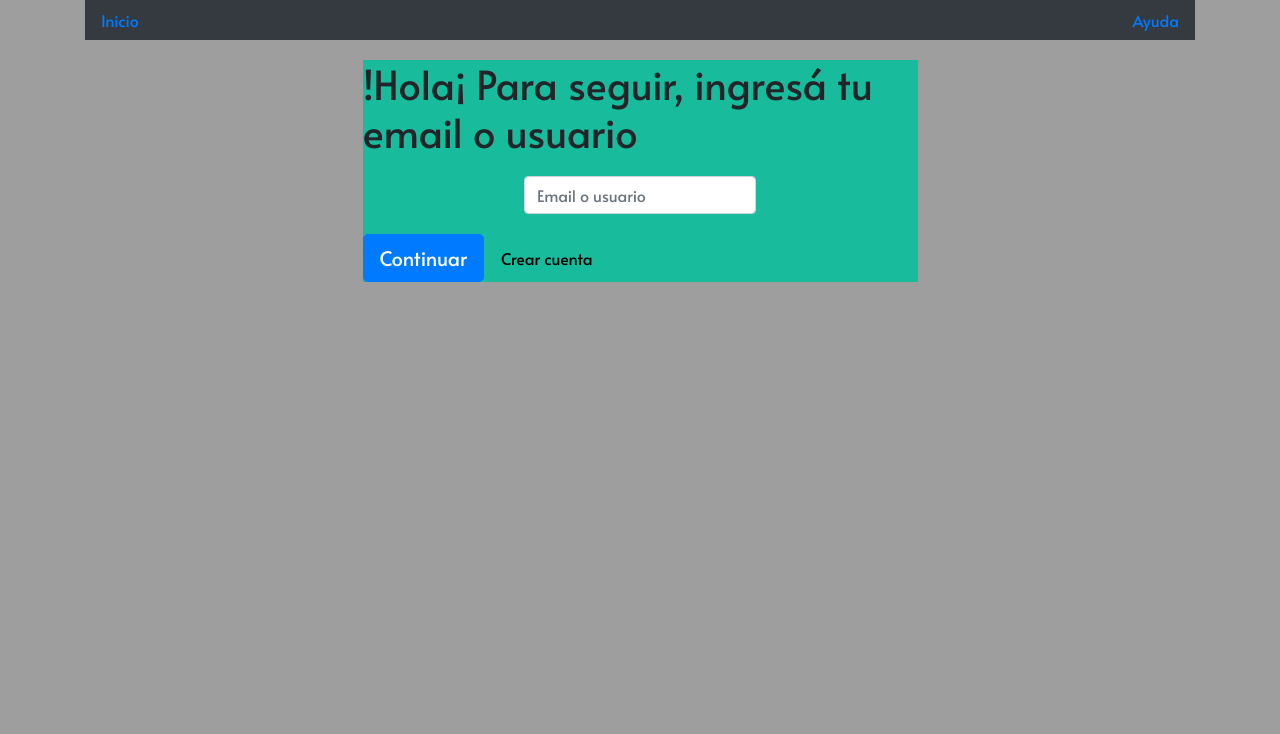
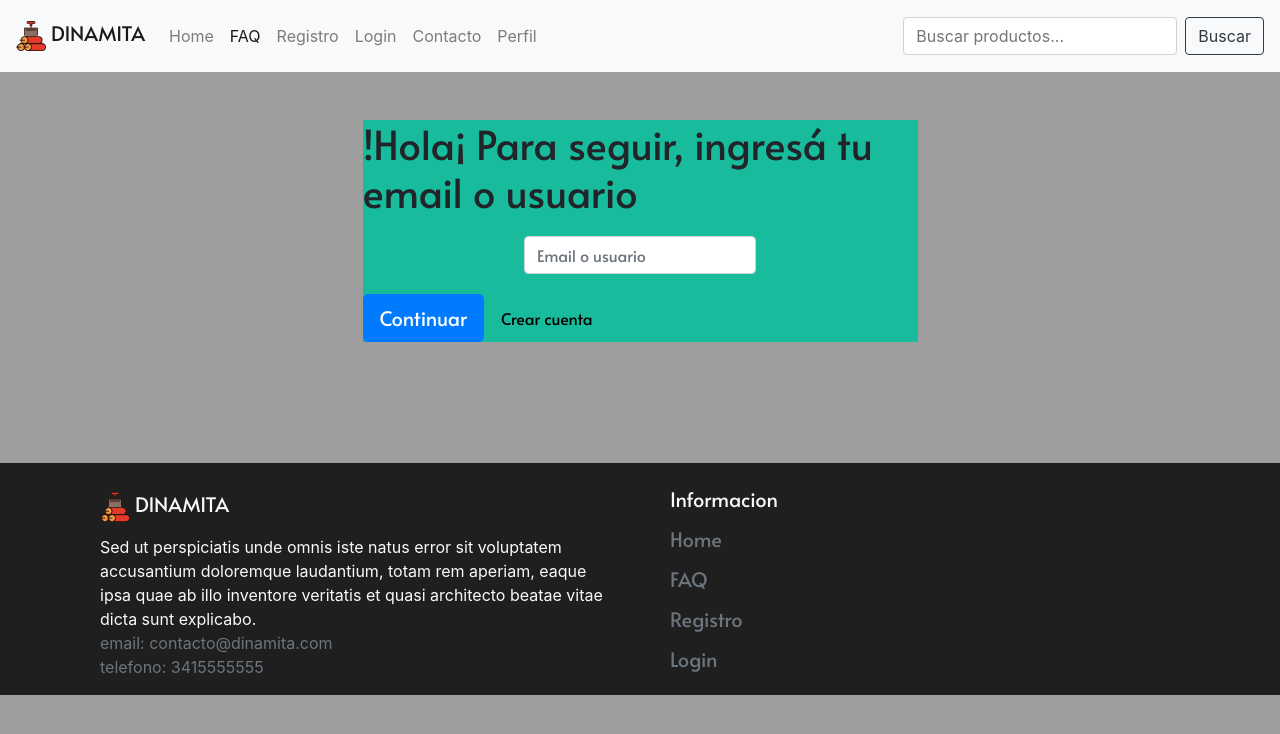
Before and after one commit to josemonzon/dinamitashop, a PHP site: page /login.html in a window 1280 px wide. Shown: the top 734 px of the page. Run offline with PHP 8.4, Linux system fonts and the light colour scheme.

Commit message:
banner registro y login

```diff
--- a/login.html
+++ b/login.html
@@ -16,12 +16,30 @@
 <body>
     <div class="container">
         <header>
-            <div class="header">
-                <nav class="navbar navbar-dark bg-dark">
-                    <a href="C:\laragon\www\dinamitashop\index.html">Inicio</a>
-                    <a href="C:\laragon\www\dinamitashop\faq.html">Ayuda</a>
-                </nav>
+        <nav class="fixed-top navbar navbar-expand-lg navbar-light bg-light">
+            <a class="navbar-brand" style="font-family: 'Alata', sans-serif;" href="#">
+              <img class="my-2" src="./img/logop.png" width="30" height="30" alt="">
+              DINAMITA</a>
+            <button class="navbar-toggler" type="button" data-toggle="collapse" data-target="#navbarNavAltMarkup"
+              aria-controls="navbarNavAltMarkup" aria-expanded="false" aria-label="Toggle navigation">
+              <span class="navbar-toggler-icon"></span>
+            </button>
+            <div class="collapse navbar-collapse" id="navbarNavAltMarkup">
+              <div class="navbar-nav mr-auto">
+                <a class="nav-item nav-link" href="index.html">Home <span class="sr-only">(current)</span></a>
+                <a class="nav-item nav-link active" href="faq.html">FAQ</a>
+                <a class="nav-item nav-link" href="registro.html">Registro</a>
+                <a class="nav-item nav-link" href="login.html">Login</a>
+                <a class="nav-item nav-link" href="contacto.html">Contacto</a>
+                <a class="nav-item nav-link" href="perfil.html">Perfil</a>
+              </div>
+              <form class="form-inline my-2 my-lg-0">
+                <input id="buscarInput" class="input-group-text mr-sm-2 text-left" style="background-color: white" type="search"
+                  placeholder="Buscar productos..." aria-label="Search">
+                <button id="buscarBoton" class="btn btn-outline-dark my-2 my-sm-0" type="submit">Buscar</button>
+              </form>
             </div>
+          </nav>
         </header>
         <div class="contenedor-login">
             <h1 class="loginn">
@@ -47,7 +65,57 @@
         </div>
 
         <body background="C:\laragon\www\dinamitashop\img\fondo2.jpg">
+
     </div>
+    <footer class="foot">
+            <div style="background: rgb(31, 31, 31) none repeat scroll 0 0" class="container-fluid py-3">
+              <div class="container">
+                  <div class="row">
+                      <div class="col-12 col-sm-6">
+                          <div class="col-12">
+                              <a class="navbar-brand text-light" style="font-family: 'Alata', sans-serif;" href="#">
+                                  <img class="my-2" src="./img/logop.png" width="30" height="30" alt="">
+                                  DINAMITA</a>
+                          </div>
+                          <div class="col-12 text-light">
+                              Sed ut perspiciatis unde omnis iste natus error sit voluptatem accusantium doloremque
+                              laudantium, totam rem aperiam, eaque ipsa quae ab illo inventore veritatis et quasi architecto
+                              beatae vitae dicta sunt explicabo.
+                          </div>
+                          <div class="col-12 text-secondary">
+                              email: contacto@dinamita.com
+                          </div>
+                          <div class="col-12 text-secondary">
+                              telefono: 3415555555
+                          </div>
+                      </div>
+                      <div class="col-12 col-sm-6">
+                          <div class="col-12 text-light">
+                                  <a class="navbar-brand text-light" style="font-family: 'Alata', sans-serif;">
+                                          Informacion</a>
+                          </div>
+                          <div class="col-12">
+                                  <a class="navbar-brand text-secondary" style="font-family: 'Alata', sans-serif;" href="index.html">
+                                          Home</a>
+                          </div>
+                          <div class="col-12">
+                                  <a class="navbar-brand text-secondary" style="font-family: 'Alata', sans-serif;" href="faq.html">
+                                          FAQ</a>
+                          </div>
+                          <div class="col-12">
+                                  <a class="navbar-brand text-secondary" style="font-family: 'Alata', sans-serif;" href="faq.html">
+                                          Registro</a>
+                          </div>
+                          <div class="col-12">
+                                  <a class="navbar-brand text-secondary" style="font-family: 'Alata', sans-serif;" href="faq.html">
+                                          Login</a>
+                          </div>
+                      </div>
+                  </div>
+              </div>
+          </div>
+        </footer>
+
 </body>
 
 </html>
--- a/style.css
+++ b/style.css
@@ -28,7 +28,7 @@ body {
     overflow: hidden;
     width: 50%;
     margin: 0 auto;
-    margin-top: 20px;
+    margin-top: 120px;
     font-family: 'Alata', sans-serif;
 
 }
@@ -47,6 +47,10 @@ h4, h5 {
 }
 .usuario-email{
     margin: 0 auto;
+}
+.foot{
+    margin-top: 121px;
+
 }
 .datos{
     margin: 0 auto;
```
Also changed, not shown: registro.html (+71 -5 lines).
